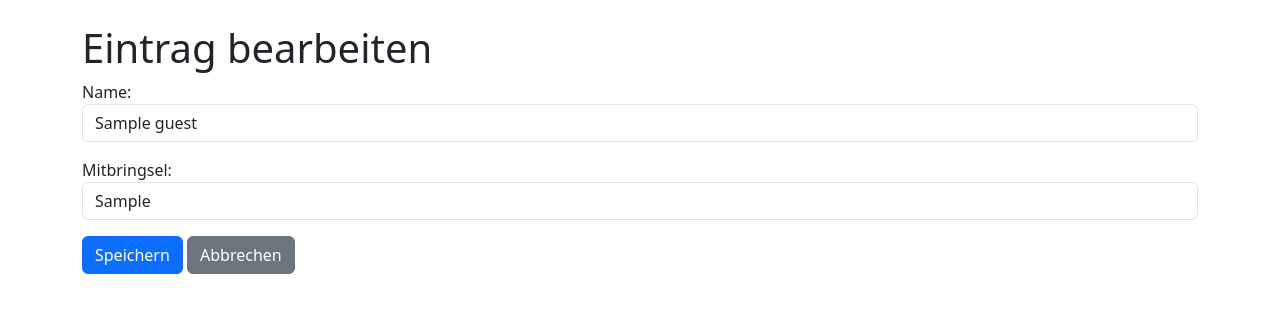
After one commit to nico703/Spielplatz-app, a Flask app: template templates/edit_guest.html in a window 1280 px wide. The commit adds this page. Shown: the top 313 px of the page. Run offline with Flask 3, Linux system fonts and the light colour scheme; the template is opened without the code that fills it: values that come from a table or form of the project are taken from there, others are empty; tables that the repository leaves empty hold one stand-in row (values such as "Sample post"); parts of the project's set-up code (start-up, migrations or seed data) failed here and were passed over.

Commit message:
Admin-Bereich angepasst

```diff
--- a/app.py
+++ b/app.py
@@ -70,6 +70,18 @@ def logout():
     session.clear()
     return redirect("/")
 
+@aapp.route("/edit/<int:guest_id>", methods=["GET", "POST"])
+def edit_guest(guest_id):
+    guest = Guest.query.get_or_404(guest_id)
+
+    if request.method == "POST":
+        guest.name = request.form["name"]
+        guest.item = request.form["item"]
+        db.session.commit()
+        return redirect("/admin")
+
+    return render_template("edit_guest.html")
+
 if __name__ == "__main__":
     port = int(os.environ.get("PORT", 5000))
     app.run(host="0.0.0.0", port=port)
--- a/templates/admin.html
+++ b/templates/admin.html
@@ -24,6 +24,7 @@
                 <td>{{ guest.item }}</td>
                 <td>
                     <a href="/delete/{{ guest.id }}" class="btn btn-sm btn-danger">Löschen</a>
+                    <a href="/edit/{{ guest.id }}" class="btn btn-sm btn-outline-primary">Bearbeiten</a>
                 </td>
             </tr>
         {% endfor %}
--- /dev/null
+++ b/templates/edit_guest.html
@@ -0,0 +1,25 @@
+<!DOCTYPE html>
+<html lang="de">
+<head>
+    <meta charset="UTF-8">
+    <title>Eintrag bearbeiten</title>
+    <link href="https://cdn.jsdelivr.net/npm/bootstrap@5.3.3/dist/css/bootstrap.min.css" rel="stylesheet">
+</head>
+<body class="p-4">
+    <div class="container">
+        <h1>Eintrag bearbeiten</h1>
+        <form method="POST">
+            <div class="mb-3">
+                <label>Name:</label>
+                <input type="text" name="name" class="form-control" value="{{ guest.name }}" required>
+            </div>
+            <div class="mb-3">
+                <label>Mitbringsel:</label>
+                <input type="text" name="item" class="form-control" value="{{ guest.item }}" required>
+            </div>
+            <button type="submit" class="btn btn-primary">Speichern</button>
+            <a href="/admin" class="btn btn-secondary">Abbrechen</a>
+        </form>
+    </div>
+</body>
+</html>
```
